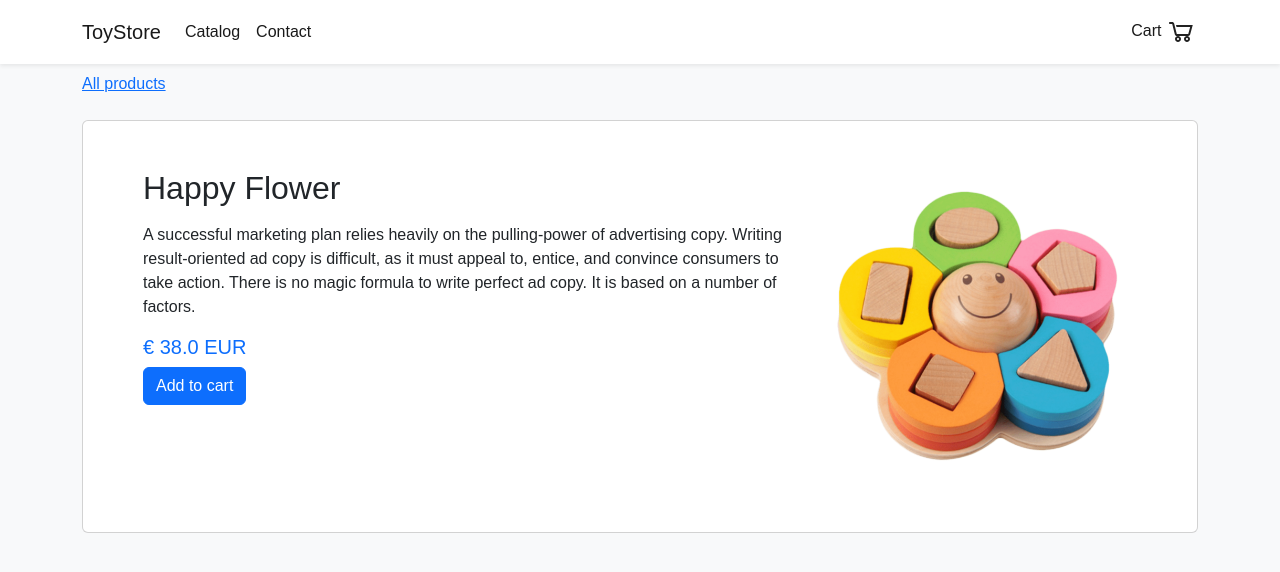
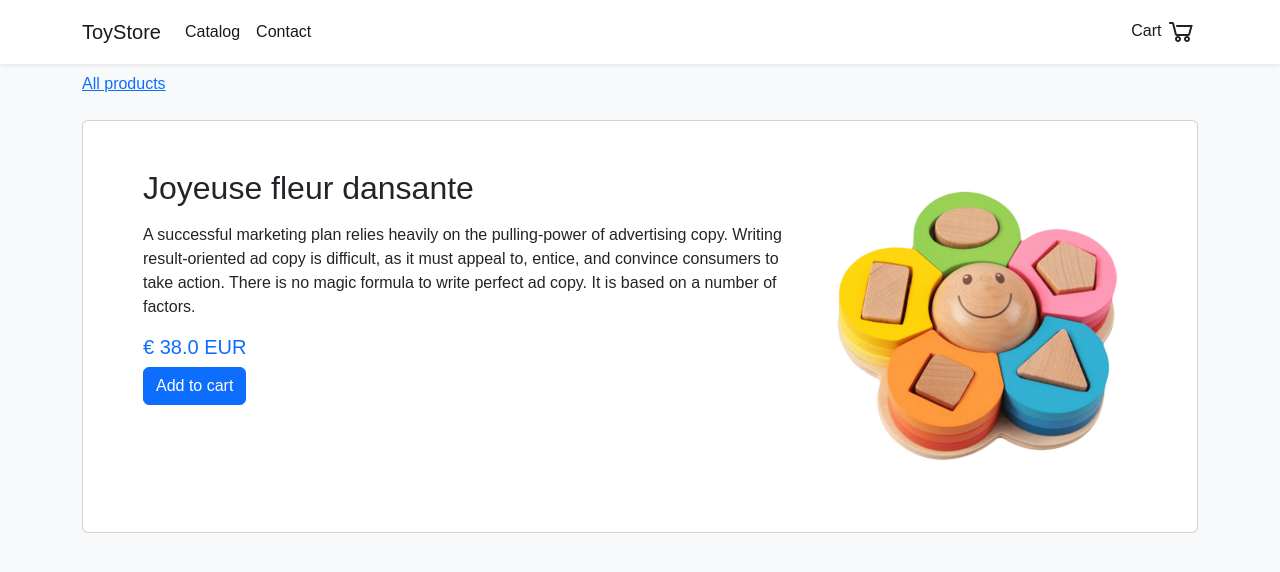
Before and after one commit to FrancoisGrommen/DrySteel, a Jekyll site: the page built from _products/product2.md, in a window 1280 px wide. Shown: the top 572 px of the page. Built offline with Jekyll 4.4.1, drawn with Linux system fonts in a browser that asks for light colours.

Commit message:
Update product2.md

```diff
--- a/_products/product2.md
+++ b/_products/product2.md
@@ -1,6 +1,6 @@
 ---
 identifier: happy-flower
-name: Happy Flower
+name: Joyeuse fleur dansante
 price: 38.00
 image: /assets/images/happyflower.png
 title: ToyStore - Happy Flower
```
